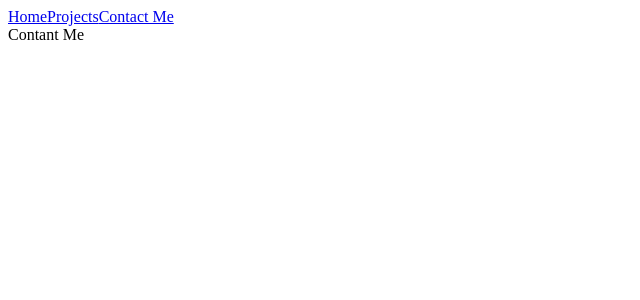
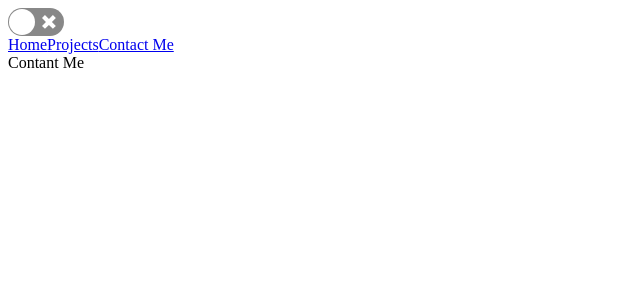
Before and after one commit to PawelPavo/resume_site, a React app: page /contact in a window 1280 px wide. Shown: the top 300 px of the page, without its empty margins (0-640 px from the left). Built offline with nearby package versions, Linux system fonts and the light colour scheme.

Commit message:
added dark theme on all pages

```diff
--- a/src/client/components/Navigation.tsx
+++ b/src/client/components/Navigation.tsx
@@ -4,7 +4,7 @@ import { NavLink } from 'react-router-dom'
 const NavigationBar: React.FC<INavigationBar> = () => {
     return (
         <>
-            <div className="row no-gutters shadow-sm p-3 my-5 border text-center" >
+            <div className="row no-gutters shadow-sm p-3 border text-center" >
                 <NavLink
                     className="col text-decoration-none nav-bar-text"
                     exact to="/"
--- a/src/client/views/Contact.tsx
+++ b/src/client/views/Contact.tsx
@@ -1,7 +1,10 @@
-import * as React from 'react';
-import { getPathText } from '../utils/pathing';
-import { useLocation } from 'react-router-dom';
-import { Helmet } from "react-helmet";
+import * as React from 'react'
+import { useLocation } from 'react-router-dom'
+import { getPathText } from '../utils/pathing'
+import { Helmet } from 'react-helmet'
+import { useState } from 'react';
+import Switch from "react-switch";
+import styled, { ThemeProvider } from 'styled-components';
 import NavigationBar from '../components/Navigation';
 
 
@@ -9,23 +12,59 @@ const Contact: React.FC<IContact> = () => {
 
     const { pathname } = useLocation()
     const PathText = getPathText(pathname)
+    const [checked, setChecked] = useState<boolean>(false)
+
+    const handleChange = async (checked: any) => {
+        setChecked(checked)
+    }
 
     return (
         <>
+            <ThemeProvider theme={!checked ? lightTheme : darkTheme}>
+                <BodyWrapper>
+                    <div className="row justify-content-center p-2">
+                        <Switch onChange={handleChange} checked={checked} />
+                    </div>
                     <NavigationBar />
-
-            <Helmet>
+                    <Helmet >
                         <title>
                             {PathText}
                         </title>
                     </Helmet>
                     <div className="container">
                         <div className="row justify-content-center">
-                    <div className="display-4">{PathText}</div>
+                            <div className={!checked ? `${"display-4 text-dark"}` : "display-4 text-light"}>{PathText}</div>
                         </div>
                     </div>
+                </BodyWrapper>
+            </ThemeProvider>
         </>
     )
+}
+
+
+const BodyWrapper = styled.div`
+    background: ${({ theme }) => theme.body};
+    position: ${({ theme }) => theme.position};
+    width: ${({ theme }) => theme.width};
+    height: ${({ theme }) => theme.height};
+`;
+
+const darkTheme = {
+    body: "#718096",
+    position: "fixed",
+    width: "100%",
+    height: "100vh",
+    transition: "all 500ms ease",
+    color: "white"
+}
+
+const lightTheme = {
+    body: "#FFFFFF",
+    position: "fixed",
+    width: "100%",
+    height: "100vh",
+    transition: "all 500ms ease",
 }
 
 export interface IContact {
--- a/src/client/views/Home.tsx
+++ b/src/client/views/Home.tsx
@@ -7,15 +7,15 @@ import { ILanguages } from '../utils/interfaces';
 import { useLocation } from 'react-router-dom';
 import { getPathText } from '../utils/pathing';
 import { Helmet } from 'react-helmet';
-import styled from 'styled-components';
-import AboutMe from '../components/AboutMe';
+import styled, { ThemeProvider } from 'styled-components';
+import Switch from "react-switch";
 import { MdSwapHoriz } from "react-icons/md";
 import NavigationBar from '../components/Navigation';
 
 const Home: React.FC<IHome> = () => {
     const { pathname } = useLocation()
     const PathText = getPathText(pathname)
-
+    const [checked, setChecked] = useState<boolean>(false)
     const [languages, setLanguages] = useState<ILanguages[]>([]);
 
     useEffect(() => {
@@ -36,10 +36,19 @@ const Home: React.FC<IHome> = () => {
         </Tooltip>
     );
 
+
+    const handleChange = async (checked: boolean) => {
+        setChecked(checked)
+    }
+
     return (
-        <>
+
+        <ThemeProvider theme={!checked ? lightTheme : darkTheme}>
+            <BodyWrapper>
+                <div className="row justify-content-center p-2">
+                    <Switch onChange={handleChange} checked={checked} />
+                </div>
                 <NavigationBar />
-
                 <Helmet>
                     <title>
                         {PathText}
@@ -47,7 +56,7 @@ const Home: React.FC<IHome> = () => {
                 </Helmet>
                 <div className="container">
                     <div className="row justify-content-center">
-                    <div className="display-4 ">{PathText}</div>
+                        <div className={!checked ? `${"display-4 text-dark"}` : "display-4 text-light"}>{PathText}</div>
                     </div>
                     <div className="row justify-content-center my-5">
                         <div className="col-md-8 my-auto">
@@ -60,7 +69,6 @@ const Home: React.FC<IHome> = () => {
                                     </OverlayTrigger>
                                 </div>
                                 <div className="col-8 my-auto text-center">
-                                {/* <AboutMe /> */}
                                     <div className="display-1 d-none d-lg-block d-print-block">
                                         <MdSwapHoriz />
                                     </div>
@@ -68,23 +76,42 @@ const Home: React.FC<IHome> = () => {
                             </div>
                         </div>
                         <div className="col-md-4 border p-5 shadow-sm">
-                        <Title>My Skills:</Title>
+                            <h4 className={!checked ? `${"text-dark font-weight-light"}` : "text-light font-weight-light"}>My Skills:</h4>
                             {languages.map(language => (
                                 <PercetageBar key={language.id} language={language} />
                             ))}
                         </div>
                     </div>
                 </div>
-        </>
+            </BodyWrapper>
+        </ThemeProvider>
     )
 }
 
-const Title = styled.h1`
-  font-size: 1.5em;
-  text-align: center;
-  color: #2F4E6F;
-  font-family: "Courier New", Courier, monospace
+
+const BodyWrapper = styled.div`
+    background: ${({ theme }) => theme.body};
+    position: ${({ theme }) => theme.position};
+    width: ${({ theme }) => theme.width};
+    height: ${({ theme }) => theme.height};
 `;
+
+const darkTheme = {
+    body: "#718096",
+    position: "fixed",
+    width: "100%",
+    height: "100vh",
+    transition: "all 500ms ease",
+    color: "white"
+}
+
+const lightTheme = {
+    body: "#FFFFFF",
+    position: "fixed",
+    width: "100%",
+    height: "100vh",
+    transition: "all 500ms ease",
+}
 
 export interface IHome { }
 export default Home;
--- a/src/client/views/Projects.tsx
+++ b/src/client/views/Projects.tsx
@@ -18,8 +18,11 @@ const Projects: React.FC<IProjects> = () => {
 
     return (
         <>
-            <ThemeProvider theme={!checked ? darkTheme: lightTheme}>
+            <ThemeProvider theme={!checked ? lightTheme : darkTheme}>
                 <BodyWrapper>
+                    <div className="row justify-content-center p-2">
+                        <Switch onChange={handleChange} checked={checked} />
+                    </div>
                     <NavigationBar />
                     <Helmet >
                         <title>
@@ -30,9 +33,6 @@ const Projects: React.FC<IProjects> = () => {
                         <div className="row justify-content-center">
                             <div className={!checked ? `${"display-4 text-dark"}` : "display-4 text-light"}>{PathText}</div>
                         </div>
-                    </div>
-                    <div className="row justify-content-center">
-                        <Switch onChange={handleChange} checked={checked} />
                     </div>
                 </BodyWrapper>
             </ThemeProvider>
@@ -48,7 +48,7 @@ const BodyWrapper = styled.div`
     height: ${({ theme }) => theme.height};
 `;
 
-const lightTheme = {
+const darkTheme = {
     body: "#718096",
     position: "fixed",
     width: "100%",
@@ -57,7 +57,7 @@ const lightTheme = {
     color: "white"
 }
 
-const darkTheme = {
+const lightTheme = {
     body: "#FFFFFF",
     position: "fixed",
     width: "100%",
@@ -65,15 +65,5 @@ const darkTheme = {
     transition: "all 500ms ease",
 }
 
-// const DarkBodyWrapper = styled.div`
-//     background: #718096;
-//     position: fixed;
-//     width: 100%;
-//     height: 100%;
-//     transition: all 500ms ease;
-//     color: white;
-// `;
-
-
 export interface IProjects { }
 export default Projects;
```
Also changed, not shown: src/client/components/AboutMe.tsx (deleted, +0 -30 lines). Lines whose indentation alone changed are shown as unchanged.
